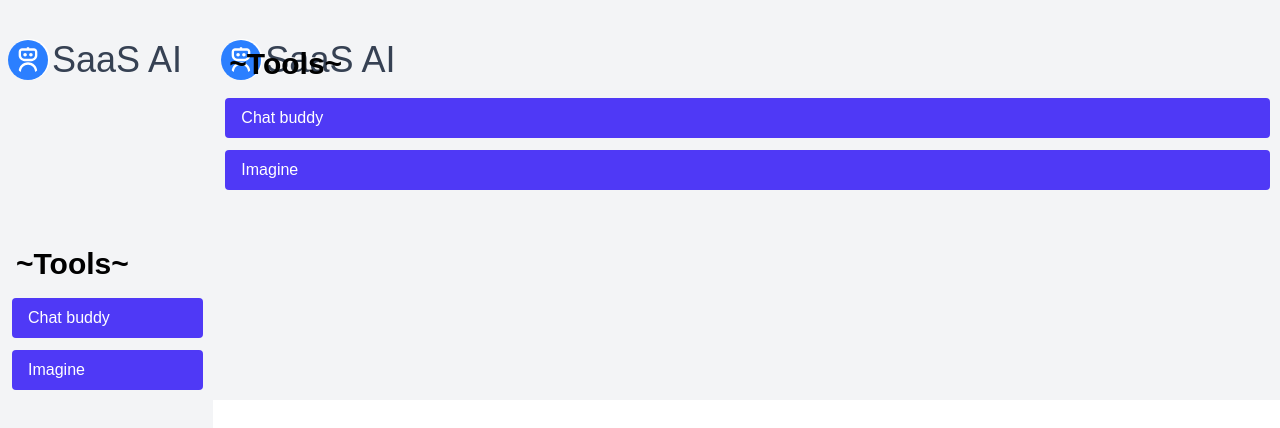
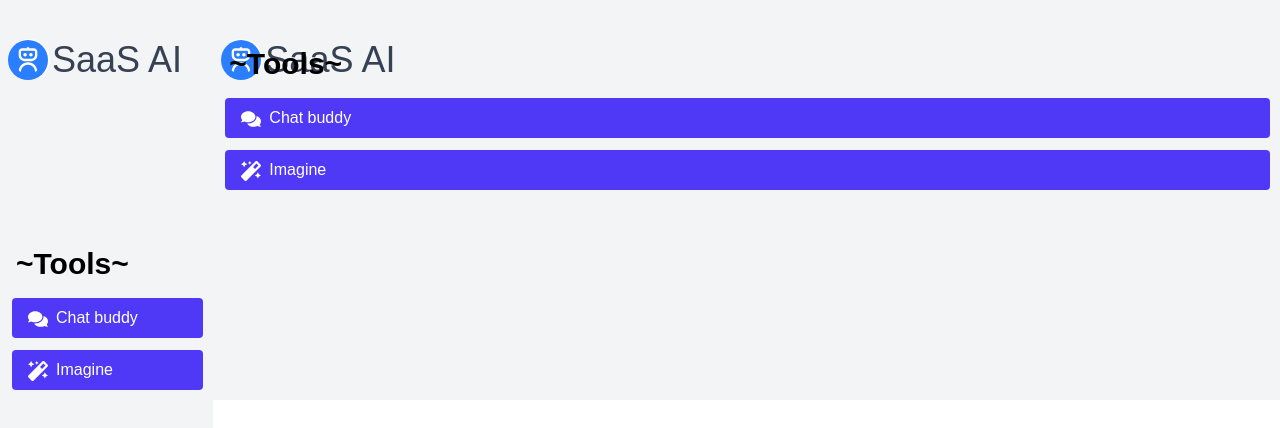
Before and after one commit to waleed-akram/saas-ai, a Next.js app in the folder week-7-9/: page /sidebar in a window 1280 px wide. Shown: the top 428 px of the page. Built offline with nearby package versions, Linux system fonts and the light colour scheme.

Commit message:
minor adjustments in the UI of sidebar

```diff
--- a/week-7-9/app/(my-routes)/sidebar/page.tsx
+++ b/week-7-9/app/(my-routes)/sidebar/page.tsx
@@ -1,13 +1,16 @@
 import Link from "next/link";
 import { RiRobot3Line } from "react-icons/ri";
+import { FaComments, FaMagic } from "react-icons/fa";
 
 export default function SideBar() {
-
   return (
     <div className="grid col-span-2 row-span-4 w-full h-full breakpoints-sidebar pl-2 bg-gray-100">
       <div className="mt-10 text-4xl break-normal">
         <div className=" inline bg-white rounded-full mr-0.5">
-          <RiRobot3Line className="inline -mr-2 mb-1 bg-blue-500 text-white p-1.5 rounded-full" size={40} />{" "}
+          <RiRobot3Line
+            className="inline -mr-2 mb-1 bg-blue-500 text-white p-1.5 rounded-full"
+            size={40}
+          />{" "}
         </div>
         <Link href="/" className="text-gray-700 ">
           SaaS AI
@@ -16,9 +19,11 @@ export default function SideBar() {
       <div className="flex flex-col gap-1 px-1 -mt-50 mr-1.5">
         <span className="text-3xl font-bold p-1 ">~Tools~</span>
         <Link href="/response-section/firstTool" className="btn">
+          <FaComments className="text-xl inline mr-2 text-white" />
           Chat buddy
         </Link>
         <Link href="/response-section/secondTool" className="btn">
+          <FaMagic className="text-xl inline mr-2 text-white" />
           Imagine
         </Link>
       </div>
```
